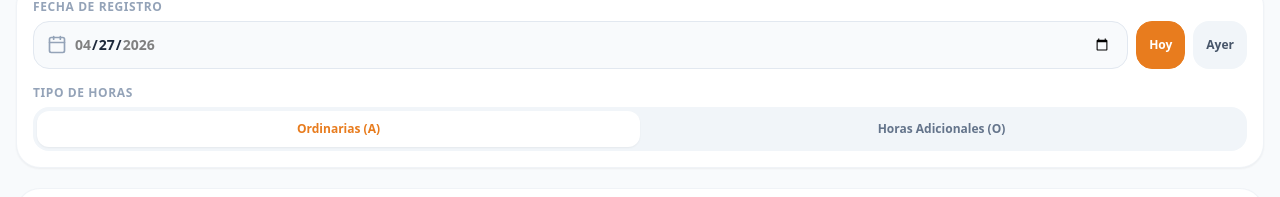
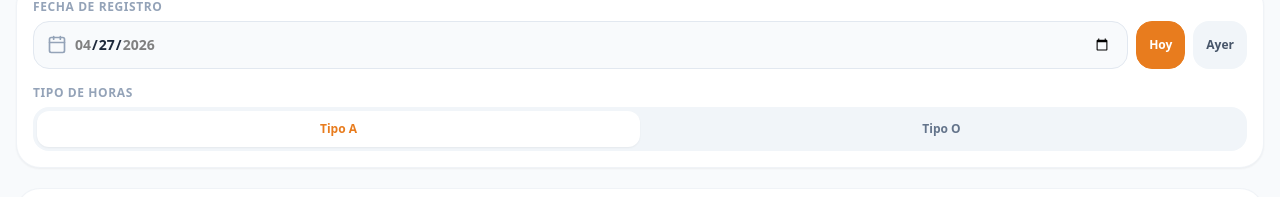
Before and after one commit to auditoriaycalidad-evoforma/registro_tiempos, a Next.js app: page /pwa in a window 1280 px wide. Shown: the part 99-296 px from the top of the page. Built offline with nearby package versions, Linux system fonts and the light colour scheme; no server answers; the database is empty; sample sign-in values are in the browser's storage.

Commit message:
cambio tipo de tiempo

```diff
--- a/src/app/admin/page.tsx
+++ b/src/app/admin/page.tsx
@@ -61,7 +61,7 @@ export default async function AdminPage() {
     <div className="space-y-8">
       <div className="color-white">
         <h1 className="text-3xl font-bold tracking-tight">Panel de Administración</h1>
-        <p className="mt-1 text-brand-light/75">Gestión y Aprobación de Tiempos Tipo O (Horas Extra)</p>
+        <p className="mt-1 text-brand-light/75">Gestión y Aprobación de Tiempos Tipo O</p>
       </div>
 
       {/* Sección de Aprobaciones Pendientes (Solo para Líderes) */}
--- a/src/app/pwa/PwaContainer.tsx
+++ b/src/app/pwa/PwaContainer.tsx
@@ -732,14 +732,14 @@ interface PwaIntervalForm {
                     onClick={() => setTipoMinuta("A")}
                     className={`py-2.5 rounded-xl text-xs font-bold transition-all ${tipoMinuta === "A" ? "bg-white dark:bg-[#252630] text-brand-primary shadow-sm" : "text-slate-500 hover:text-slate-700 dark:hover:text-slate-300"}`}
                   >
-                    Ordinarias (A)
+                    Tipo A
                   </button>
                   <button
                     type="button"
                     onClick={() => setTipoMinuta("O")}
                     className={`py-2.5 rounded-xl text-xs font-bold transition-all ${tipoMinuta === "O" ? "bg-white dark:bg-[#252630] text-brand-primary shadow-sm" : "text-slate-500 hover:text-slate-700 dark:hover:text-slate-300"}`}
                   >
-                    Horas Adicionales (O)
+                    Tipo O
                   </button>
                 </div>
               </div>
@@ -990,7 +990,7 @@ interface PwaIntervalForm {
                           {isOType ? (
                             <>
                               <span className="text-[9px] font-bold px-2 py-0.5 rounded-full bg-orange-100 dark:bg-orange-950/40 text-orange-700 dark:text-orange-400">
-                                Adicionales (O)
+                                Tipo O
                               </span>
                               {item.aprobado === "PE" && (
                                 <span className="text-[9px] font-bold px-2 py-0.5 rounded-full bg-amber-50 dark:bg-amber-950/20 text-amber-600 dark:text-amber-400">
@@ -1010,7 +1010,7 @@ interface PwaIntervalForm {
                             </>
                           ) : (
                             <span className="text-[9px] font-bold px-2 py-0.5 rounded-full bg-brand-primary/10 text-brand-primary">
-                              Ordinario (A)
+                              Tipo A
                             </span>
                           )}
                         </div>
--- a/src/components/HistorialTiempos.tsx
+++ b/src/components/HistorialTiempos.tsx
@@ -197,8 +197,8 @@ export function HistorialTiempos({
               className="px-3 py-2 w-full text-sm rounded-lg border border-brand-dark/20 text-brand-dark focus:outline-none focus:ring-2 focus:ring-brand-primary/50 focus:border-brand-primary bg-white"
             >
               <option value="">Todos los tipos</option>
-              <option value="A">Tipo A (Habitual)</option>
-              <option value="O">Tipo O (Horas Extra)</option>
+              <option value="A">Tipo A</option>
+              <option value="O">Tipo O</option>
             </select>
           </div>
 
@@ -341,8 +341,8 @@ export function HistorialTiempos({
                     onChange={(e) => setEditForm({ ...editForm, tipo_minuta: e.target.value })}
                     className="w-full rounded-lg border border-brand-dark/20 px-3 py-2 text-sm focus:outline-none focus:ring-2 focus:ring-brand-primary/50 focus:border-brand-primary bg-white"
                   >
-                    <option value="A">Tipo A (Habitual)</option>
-                    <option value="O">Tipo O (Horas Extra)</option>
+                    <option value="A">Tipo A</option>
+                    <option value="O">Tipo O</option>
                   </select>
                 </div>
               </div>
--- a/src/components/MinutaForm.tsx
+++ b/src/components/MinutaForm.tsx
@@ -224,8 +224,8 @@ export function MinutaForm({ proyectos, actividades }: { proyectos: any[]; activ
               className="w-full rounded-lg border border-brand-dark/20 px-3.5 py-2.5 text-brand-dark focus:outline-none focus:ring-2 focus:ring-brand-primary/50 focus:border-brand-primary transition-all bg-brand-light/50 text-sm"
             >
               <option value="">Seleccione un tipo</option>
-              <option value="A">Tipo A (Horario Habitual)</option>
-              <option value="O">Tipo O (Horas Extra/Adicionales)</option>
+              <option value="A">Tipo A</option>
+              <option value="O">Tipo O</option>
             </select>
           </div>
           <div>
```
